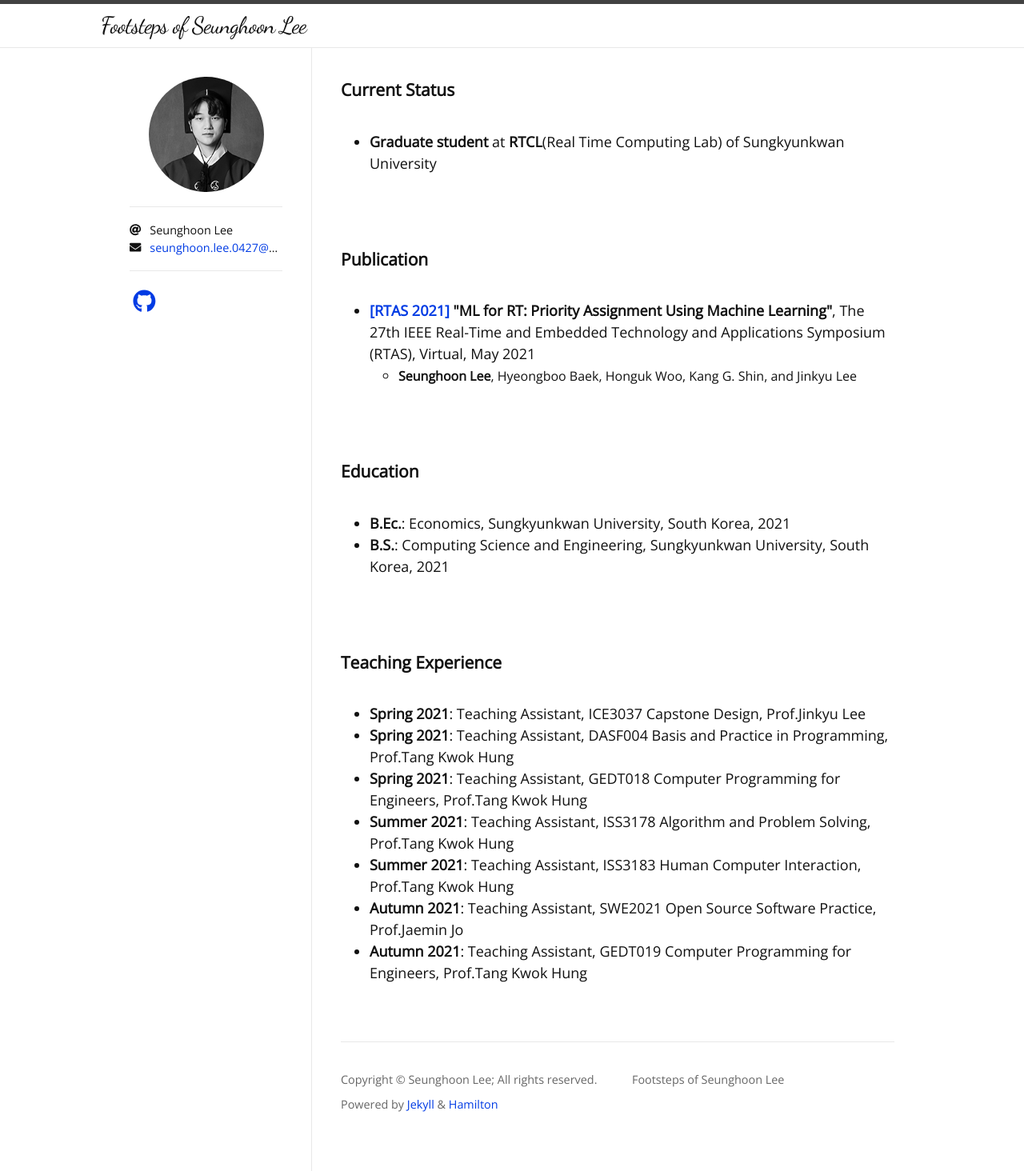
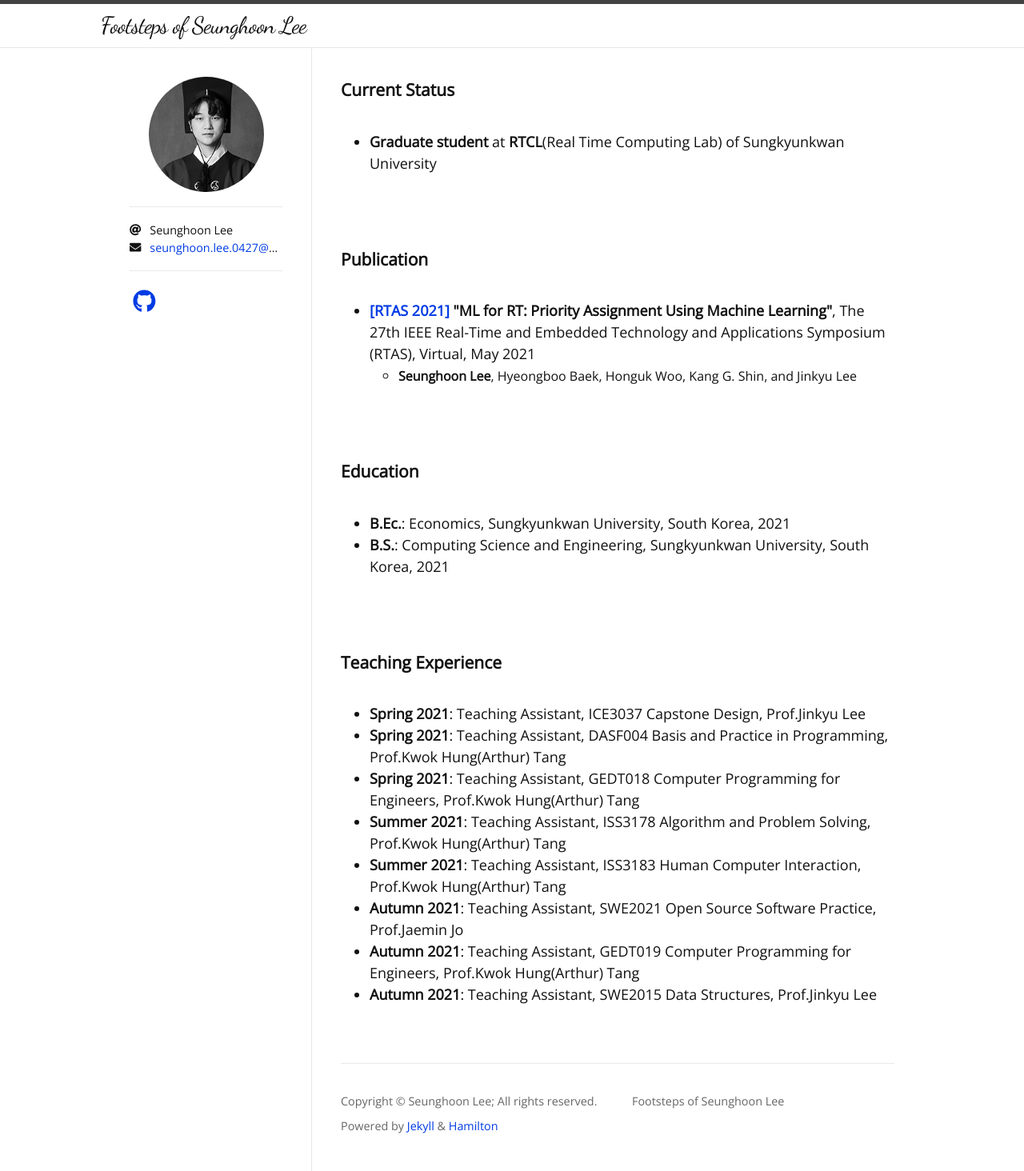
Before and after one commit to SeungHoon00/seunghoon00.github.io, a Jekyll site: the page built from index.html, in a window 1280 px wide. Shown: the whole page at 80% size. Built offline with Jekyll 4.4.1, drawn with Linux system fonts in a browser that asks for light colours; nearby versions of some CDN libraries; some web fonts are replaced; the list of posts is cut into pages by our own code.

Commit message:
Update home.html

```diff
--- a/_layouts/home.html
+++ b/_layouts/home.html
@@ -44,12 +44,13 @@ layout: default
     <h3>Teaching Experience</h3>
     <ul>
       <li><b>Spring 2021</b>: Teaching Assistant, ICE3037 Capstone Design, Prof.Jinkyu Lee</li>
-      <li><b>Spring 2021</b>: Teaching Assistant, DASF004 Basis and Practice in Programming, Prof.Tang Kwok Hung</li>
-      <li><b>Spring 2021</b>: Teaching Assistant, GEDT018 Computer Programming for Engineers, Prof.Tang Kwok Hung</li>
-      <li><b>Summer 2021</b>: Teaching Assistant, ISS3178 Algorithm and Problem Solving, Prof.Tang Kwok Hung</li>
-      <li><b>Summer 2021</b>: Teaching Assistant, ISS3183 Human Computer Interaction, Prof.Tang Kwok Hung</li>
+      <li><b>Spring 2021</b>: Teaching Assistant, DASF004 Basis and Practice in Programming, Prof.Kwok Hung(Arthur) Tang</li>
+      <li><b>Spring 2021</b>: Teaching Assistant, GEDT018 Computer Programming for Engineers, Prof.Kwok Hung(Arthur) Tang</li>
+      <li><b>Summer 2021</b>: Teaching Assistant, ISS3178 Algorithm and Problem Solving, Prof.Kwok Hung(Arthur) Tang</li>
+      <li><b>Summer 2021</b>: Teaching Assistant, ISS3183 Human Computer Interaction, Prof.Kwok Hung(Arthur) Tang</li>
       <li><b>Autumn 2021</b>: Teaching Assistant, SWE2021 Open Source Software Practice, Prof.Jaemin Jo</li>
-      <li><b>Autumn 2021</b>: Teaching Assistant, GEDT019 Computer Programming for Engineers, Prof.Tang Kwok Hung</li>
+      <li><b>Autumn 2021</b>: Teaching Assistant, GEDT019 Computer Programming for Engineers, Prof.Kwok Hung(Arthur) Tang</li>
+      <li><b>Autumn 2021</b>: Teaching Assistant, SWE2015 Data Structures, Prof.Jinkyu Lee</li>
     </ul>
   </section>
 
```
